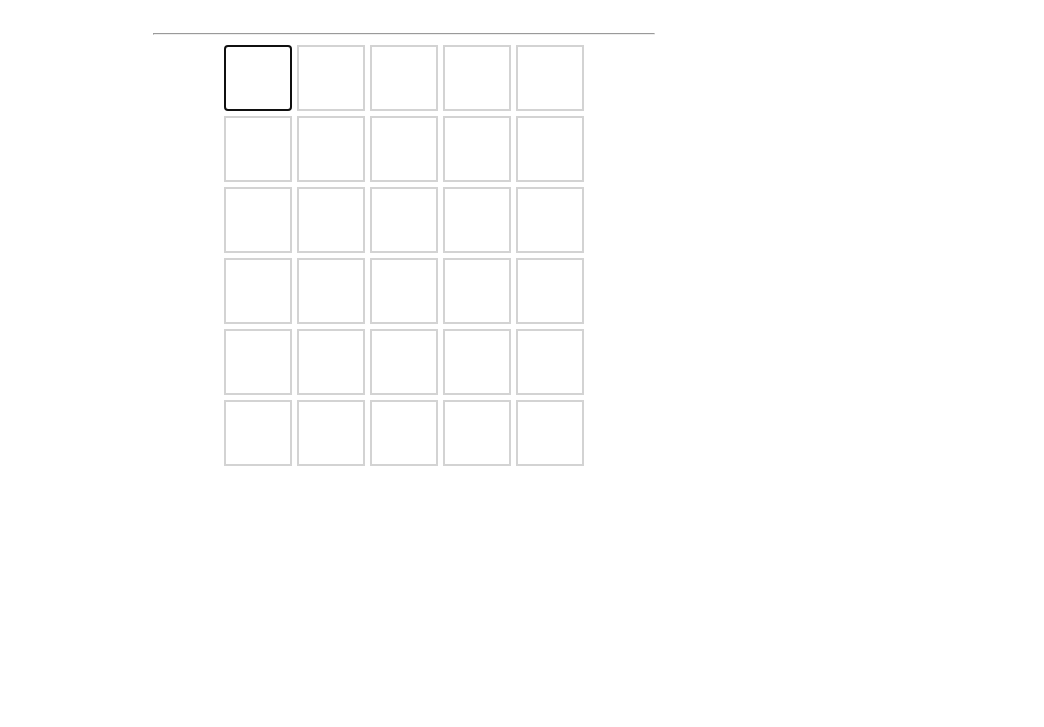
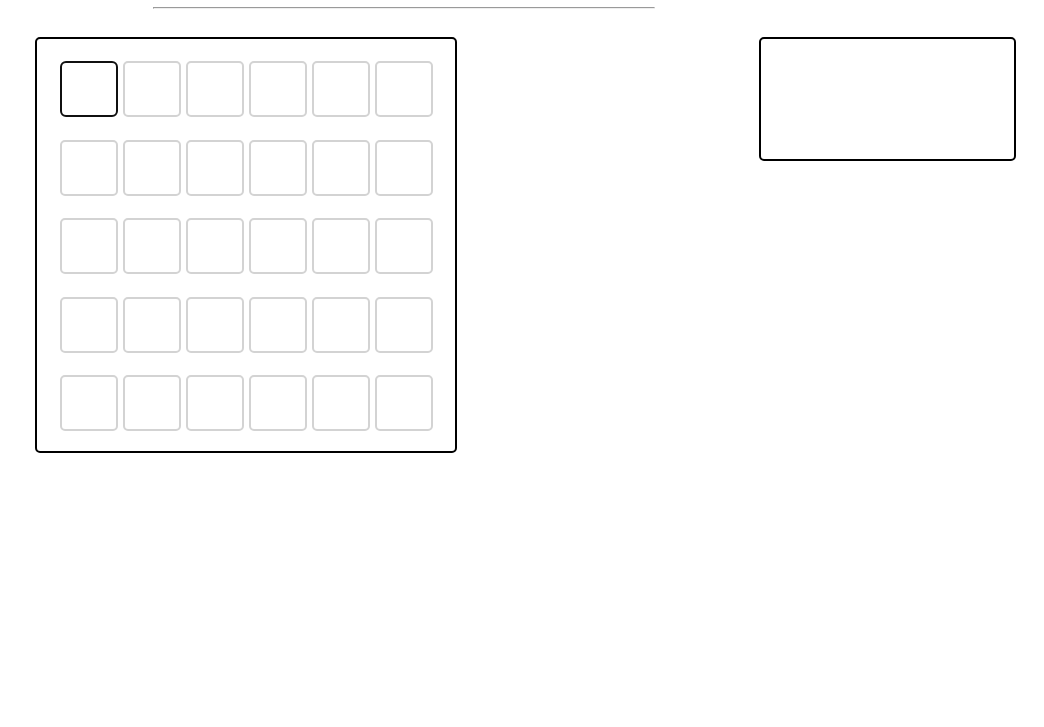
Before and after one commit to Dmoreno2903/Dmoreno2903.github.io, a plain HTML site: page index.html in a window 1280 px wide. Shown: the part 73-800 px from the top of the page, without its empty margins (236-1280 px from the left). Drawn offline with Linux system fonts and the light colour scheme.

Commit message:
07/03 12:04

```diff
--- a/index.html
+++ b/index.html
@@ -4,16 +4,27 @@
     <meta charset="UTF-8">
     <meta http-equiv="X-UA-Compatible" content="IE=edge">
     <meta name="viewport" content="width=device-width, initial-scale=1.0">
-    <title>Wordle IS</title>
+    <title>WORDLE</title>
     <link rel="stylesheet" href="style.css">
     <script src="wordle.js"></script>
 </head>
 <body>
-    <h1 class="tittle">Wordle IS</h1>
-    <br>
+    <!-- Titulo -->
+    <h1 class="tittle">WORDLE | Requierement engenieering</h1>
+
+    <!-- Linea separadora -->
     <hr>
-    <div id="board"></div>
-    <br>
+
+    <!-- Contenedor de los cuadros de respuesta -->
+    <section id="content_board">
+        <!-- Cuadros de respuesta -->
+        <div id="board"></div>
+    </section>
+
+    <!-- Barra lateral, equipos y puntuación -->
+    <aside id="aside_teams"></aside>
+
+    <!-- Resultado -->
     <div class="answer"></div>
 </body>
 </html>
--- a/style.css
+++ b/style.css
@@ -14,25 +14,48 @@ hr {
 }
 
 #board {
+    padding-top: 20px;
+    padding-left: 20px;
+    padding-right: 20px;
     width: fit-content;
-    height: 420px;
-    margin: 0 auto;
-    margin-top: 3px;
+    height: 80%;
+    margin: 0px auto;
+    border: 2px solid black;
+    border-radius: 5px;
+}
 
+#content_board {
+    padding-top: 20px;
+    text-align: center;
+    width: 75%;
+    float: left;
+}
+
+#aside_teams {
+    margin-right: 20px;
+    margin-top: 20px;
+    padding-top: 20px;
+    border: 2px solid black;
+    height: 100px;
+    width: 20%;
+    float: right;
+    border-radius: 5px;
 }
 
 .tile {
     border: 2px solid lightgray;
-    width: 60px;
-    height: 60px;
+    width: 50px;
+    height: 50px;
     margin: 2.5px;
+    margin-bottom: 20px;
+    border-radius: 5px;
 
-    color: black;
     font-size: 36px;
     font-weight: bold;
     display: flex;
     justify-content: center;
     align-items: center;
+    text-align: center;
 }
 
 .correct {
--- a/wordle.js
+++ b/wordle.js
@@ -1,13 +1,13 @@
 
 var ver = {};
-var word = "angel"
+var word = "ZAPATA"
 var ab = ['a','b','c','d','e','f','g','h','i','j','k','l', 'ñ','m','n','o','p','q','r','s','t','u','v','w','x','y','z'];
 window.onload = ()=>{
     initialize();
 }
 
 let initialize = () =>{
-    for (let i = 0; i < 6; i++) {
+    for (let i = 0; i < 5; i++) {
         let col = document.createElement("div");
         col.style = "display:flex";
         for (let j = 0; j < word.length; j++) {
```
